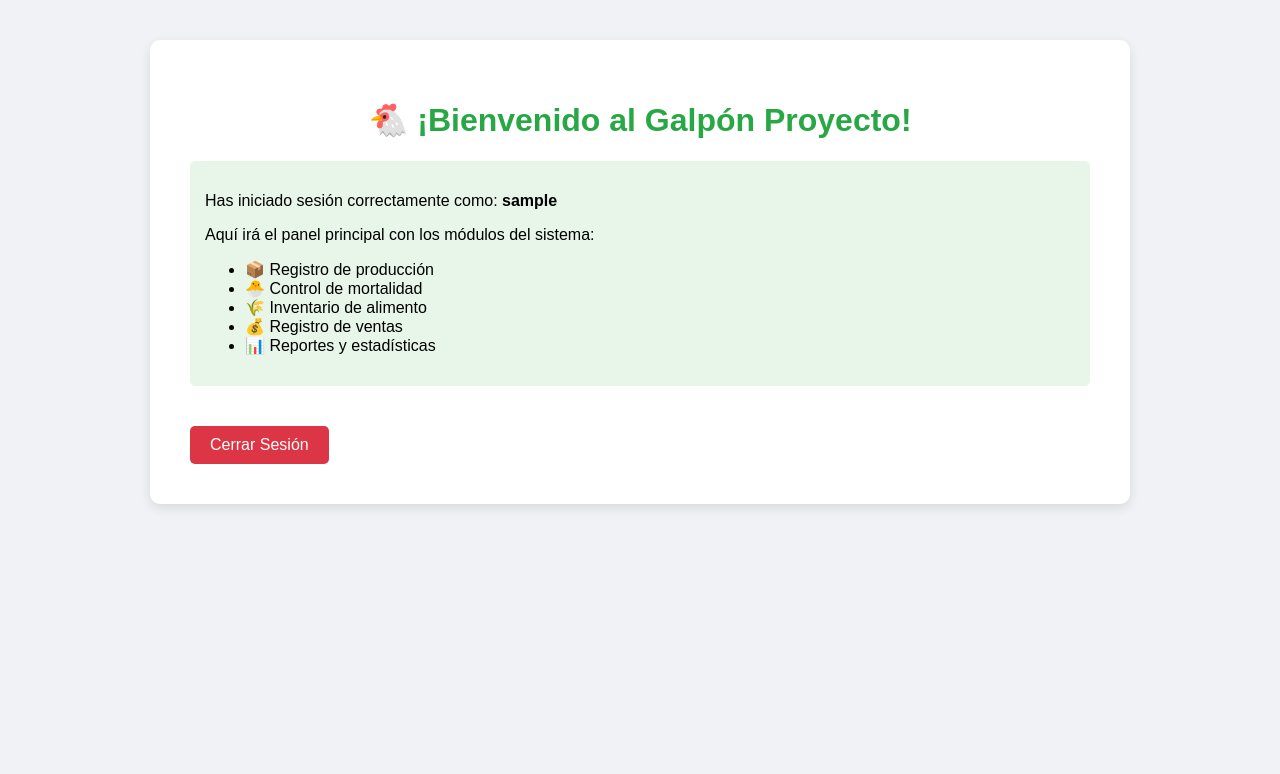
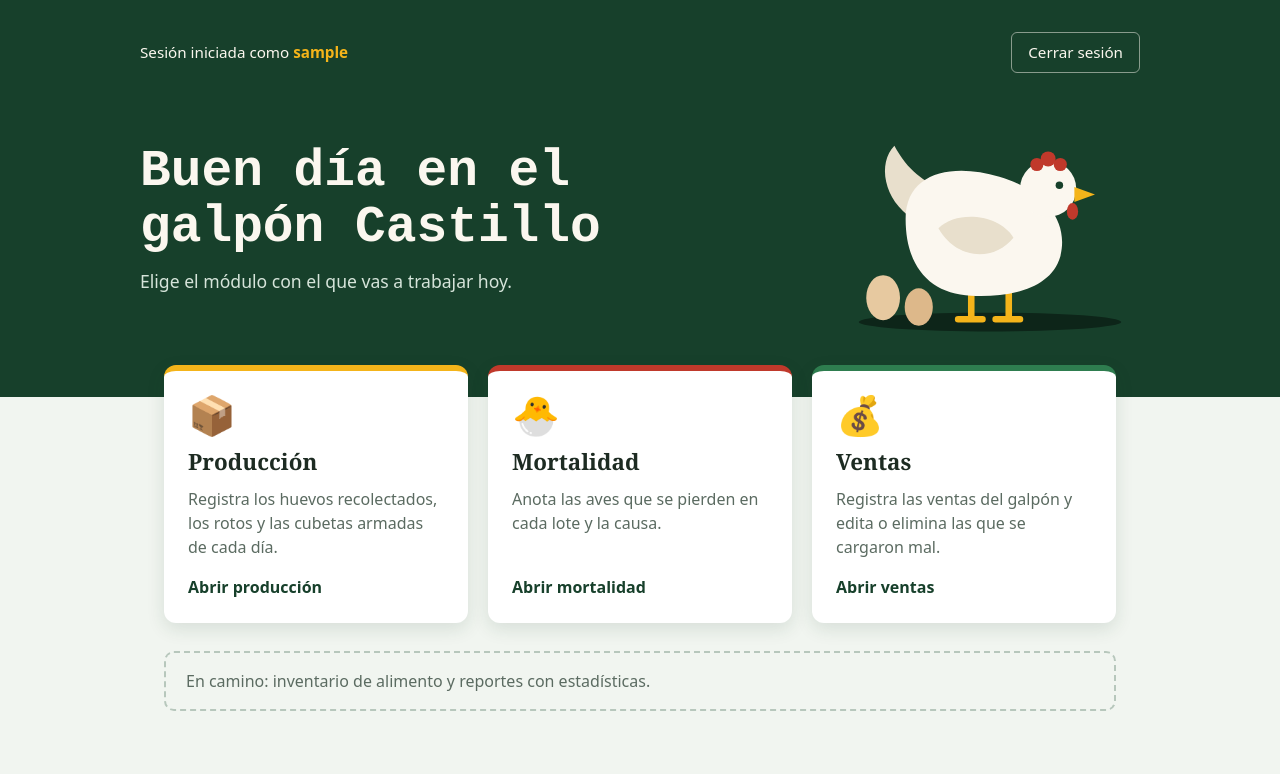
Before and after one commit to johancal30-ui/Galpon_Proyecto, a Django app: page / in a window 1280 px wide. Shown: the top 774 px of the page. Run offline with Django 5.2, Linux system fonts and the light colour scheme; the visitor is signed in with stand-in values (Sample User, id 1).

Commit message:
Historia de usuario NO. 2

```diff
--- a/Galpon_Proyecto/templates/home.html
+++ b/Galpon_Proyecto/templates/home.html
@@ -2,63 +2,192 @@
 <html lang="es">
 <head>
     <meta charset="UTF-8">
+    <meta name="viewport" content="width=device-width, initial-scale=1">
     <title>Inicio - Galpón Proyecto</title>
     <style>
+        :root {
+            --verde-galpon: #17402B;
+            --verde-claro: #2E7D4F;
+            --yema: #F4B41A;
+            --cresta: #C0392B;
+            --fondo: #F1F5F0;
+            --tinta: #1D2B22;
+            --suave: #5B6B61;
+        }
+        * { box-sizing: border-box; }
         body {
-            font-family: Arial, sans-serif;
-            background-color: #f0f2f5;
             margin: 0;
-            padding: 40px;
+            font-family: system-ui, -apple-system, "Segoe UI", Roboto, Arial, sans-serif;
+            background: var(--fondo);
+            color: var(--tinta);
+            line-height: 1.5;
         }
-        .container {
-            max-width: 900px;
+
+        /* Portada */
+        .portada {
+            background: var(--verde-galpon);
+            color: #FBF7EF;
+            padding: 32px 24px 56px;
+        }
+        .portada-interior {
+            max-width: 1000px;
             margin: auto;
-            background: white;
-            padding: 40px;
+        }
+        .barra {
+            display: flex;
+            justify-content: space-between;
+            align-items: center;
+            gap: 16px;
+            flex-wrap: wrap;
+            font-size: 0.95rem;
+        }
+        .barra strong { color: var(--yema); }
+        .salir {
+            color: #FBF7EF;
+            text-decoration: none;
+            border: 1px solid rgba(251, 247, 239, 0.5);
+            padding: 8px 16px;
+            border-radius: 6px;
+        }
+        .salir:hover { background: var(--cresta); border-color: var(--cresta); }
+
+        .saludo {
+            display: flex;
+            align-items: center;
+            justify-content: space-between;
+            gap: 24px;
+            flex-wrap: wrap;
+            margin-top: 24px;
+        }
+        .saludo-texto { flex: 1 1 340px; max-width: 520px; }
+        .saludo h1 {
+            font-family: Rockwell, "Roboto Slab", "Courier New", Georgia, serif;
+            font-size: clamp(2rem, 5vw, 3.2rem);
+            line-height: 1.1;
+            margin: 0 0 12px;
+            font-weight: 700;
+        }
+        .saludo p { margin: 0; font-size: 1.1rem; color: #D6E4DA; }
+        .gallina { flex: 0 1 300px; width: 100%; max-width: 300px; height: auto; }
+
+        /* Módulos */
+        main {
+            max-width: 1000px;
+            margin: -32px auto 0;
+            padding: 0 24px 48px;
+        }
+        .modulos {
+            display: grid;
+            grid-template-columns: repeat(auto-fit, minmax(250px, 1fr));
+            gap: 20px;
+        }
+        .modulo {
+            display: flex;
+            flex-direction: column;
+            gap: 8px;
+            background: #fff;
+            color: inherit;
+            text-decoration: none;
+            padding: 24px;
+            border-radius: 12px;
+            box-shadow: 0 6px 18px rgba(23, 64, 43, 0.12);
+            border-top: 6px solid var(--acento);
+        }
+        .modulo:hover { transform: translateY(-3px); box-shadow: 0 10px 24px rgba(23, 64, 43, 0.2); }
+        .modulo-produccion { --acento: var(--yema); }
+        .modulo-mortalidad { --acento: var(--cresta); }
+        .modulo-ventas { --acento: var(--verde-claro); }
+        .icono { font-size: 2.4rem; line-height: 1; }
+        .modulo h2 {
+            margin: 4px 0 0;
+            font-family: Rockwell, "Roboto Slab", Georgia, serif;
+            font-size: 1.4rem;
+        }
+        .modulo p { margin: 0; color: var(--suave); flex: 1; }
+        .abrir { font-weight: 700; color: var(--verde-galpon); margin-top: 8px; }
+
+        .proximamente {
+            margin-top: 28px;
+            padding: 16px 20px;
+            border: 2px dashed #B7C7BC;
             border-radius: 10px;
-            box-shadow: 0 4px 12px rgba(0,0,0,0.1);
+            color: var(--suave);
         }
-        h1 {
-            color: #28a745;
-            text-align: center;
+
+        a:focus-visible {
+            outline: 3px solid var(--yema);
+            outline-offset: 3px;
         }
-        .info {
-            background: #e8f5e9;
-            padding: 15px;
-            border-radius: 5px;
-            margin: 20px 0;
+        @media (prefers-reduced-motion: no-preference) {
+            .modulo { transition: transform 0.15s ease, box-shadow 0.15s ease; }
         }
-        .logout-btn {
-            display: inline-block;
-            margin-top: 20px;
-            padding: 10px 20px;
-            background: #dc3545;
-            color: white;
-            text-decoration: none;
-            border-radius: 5px;
-        }
-        .logout-btn:hover {
-            background: #c82333;
+        @media (max-width: 480px) {
+            .portada { padding: 24px 16px 48px; }
+            main { padding: 0 16px 40px; }
         }
     </style>
 </head>
 <body>
-    <div class="container">
-        <h1>🐔 ¡Bienvenido al Galpón Proyecto!</h1>
+    <header class="portada">
+        <div class="portada-interior">
+            <div class="barra">
+                <span>Sesión iniciada como <strong>{{ user.username }}</strong></span>
+                <a class="salir" href="{% url 'accounts:logout' %}">Cerrar sesión</a>
+            </div>
 
-        <div class="info">
-            <p>Has iniciado sesión correctamente como: <strong>{{ user.username }}</strong></p>
-            <p>Aquí irá el panel principal con los módulos del sistema:</p>
-            <ul>
-                <li>📦 Registro de producción</li>
-                <li>🐣 Control de mortalidad</li>
-                <li>🌾 Inventario de alimento</li>
-                <li>💰 Registro de ventas</li>
-                <li>📊 Reportes y estadísticas</li>
-            </ul>
+            <div class="saludo">
+                <div class="saludo-texto">
+                    <h1>Buen día en el galpón Castillo</h1>
+                    <p>Elige el módulo con el que vas a trabajar hoy.</p>
+                </div>
+
+                <svg class="gallina" viewBox="0 0 320 260" role="img" aria-label="Una gallina junto a dos huevos">
+                    <ellipse cx="160" cy="240" rx="140" ry="10" fill="#0D2519"/>
+                    <path d="M140 205 v30 M180 205 v30 M126 237 h26 M166 237 h26" stroke="#F4B41A" stroke-width="7" stroke-linecap="round" fill="none"/>
+                    <path d="M78 130 C46 110 40 70 58 52 C72 78 90 92 112 98 Z" fill="#E8DFCC"/>
+                    <path d="M70 130 C70 80 120 70 170 85 C215 98 245 130 235 170 C225 205 180 214 140 212 C95 210 70 180 70 130 Z" fill="#FBF7EF"/>
+                    <path d="M105 140 C125 120 170 125 185 150 C165 175 125 175 105 140 Z" fill="#E8DFCC"/>
+                    <circle cx="222" cy="98" r="30" fill="#FBF7EF"/>
+                    <circle cx="210" cy="72" r="7" fill="#C0392B"/>
+                    <circle cx="222" cy="66" r="8" fill="#C0392B"/>
+                    <circle cx="235" cy="72" r="7" fill="#C0392B"/>
+                    <path d="M250 96 l22 8 l-22 8 z" fill="#F4B41A"/>
+                    <ellipse cx="248" cy="122" rx="6" ry="9" fill="#C0392B"/>
+                    <circle cx="234" cy="94" r="4" fill="#17402B"/>
+                    <ellipse cx="46" cy="214" rx="18" ry="24" fill="#E7C9A0"/>
+                    <ellipse cx="84" cy="224" rx="15" ry="20" fill="#DDB88A"/>
+                </svg>
+            </div>
         </div>
+    </header>
 
-        <a href="{% url 'accounts:logout' %}" class="logout-btn">Cerrar Sesión</a>
-    </div>
+    <main>
+        <nav class="modulos" aria-label="Módulos del sistema">
+            <a class="modulo modulo-produccion" href="{% url 'registrar_produccion' %}">
+                <span class="icono">📦</span>
+                <h2>Producción</h2>
+                <p>Registra los huevos recolectados, los rotos y las cubetas armadas de cada día.</p>
+                <span class="abrir">Abrir producción</span>
+            </a>
+
+            <a class="modulo modulo-mortalidad" href="{% url 'mortalidad_lista' %}">
+                <span class="icono">🐣</span>
+                <h2>Mortalidad</h2>
+                <p>Anota las aves que se pierden en cada lote y la causa.</p>
+                <span class="abrir">Abrir mortalidad</span>
+            </a>
+
+            <a class="modulo modulo-ventas" href="{% url 'registrar_venta' %}">
+                <span class="icono">💰</span>
+                <h2>Ventas</h2>
+                <p>Registra las ventas del galpón y edita o elimina las que se cargaron mal.</p>
+                <span class="abrir">Abrir ventas</span>
+            </a>
+        </nav>
+
+        <p class="proximamente">
+            En camino: inventario de alimento y reportes con estadísticas.
+        </p>
+    </main>
 </body>
 </html>
```
